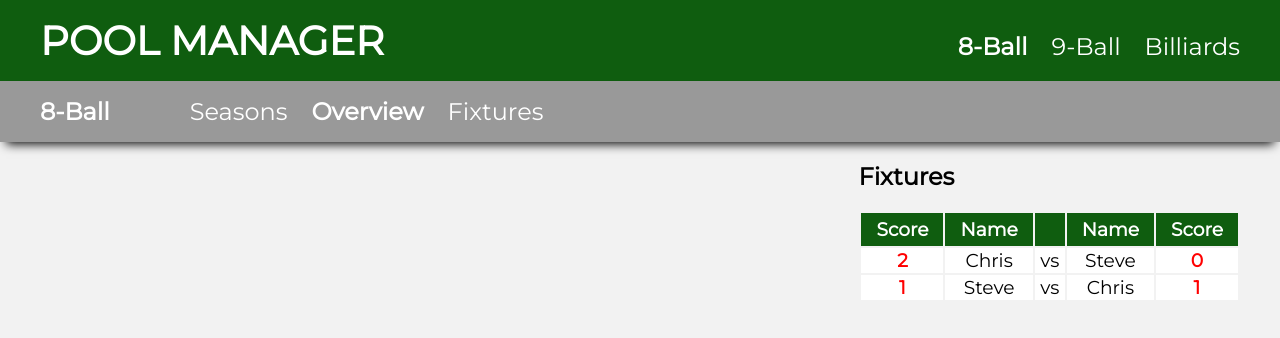
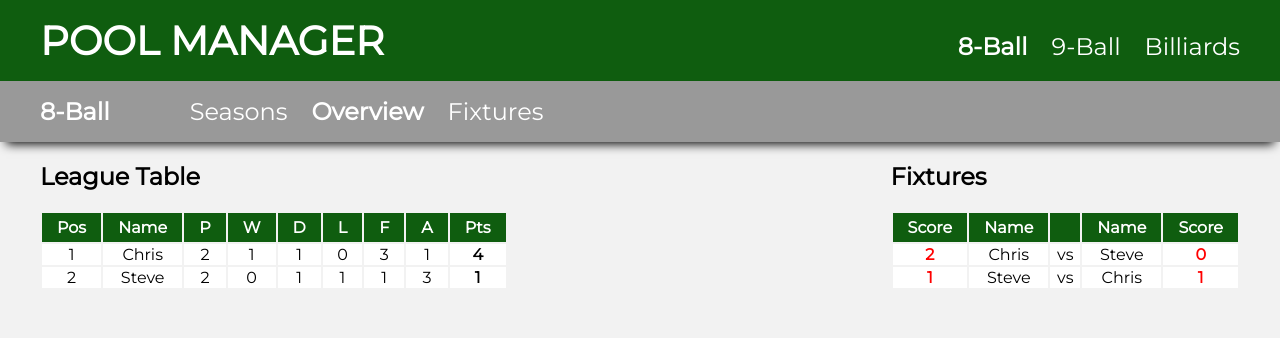
Before and after one commit to NLDInterns2019/nld-pool-league, a React (Create React App) app in the folder client/: page / in a window 1280 px wide. Shown: the top 338 px of the page. Built offline with nearby package versions, Linux system fonts and the light colour scheme.

Commit message:
Added basic league table

```diff
--- a/client/src/App.css
+++ b/client/src/App.css
@@ -82,14 +82,18 @@ body {
   font-size: 14pt;
 }
 
-.fixtureTable th {
+.table th {
   padding: 5px 15px 5px 15px;
   background-color: #0f5d0f;
   color: white;
 }
 
-.fixtureTable td {
+.table td {
   background-color: white;
+}
+
+.points {
+  font-weight: bold;
 }
 
 .contentLeft {
@@ -101,6 +105,7 @@ body {
   position: absolute;
   right: 2.5rem;
 }
-.contentRight h2 {
-  padding-left: 15px;
+
+.contentLeft {
+  padding-left: 2.5rem;
 }
--- a/client/src/components/App.js
+++ b/client/src/components/App.js
@@ -2,6 +2,7 @@ import React from "react";
 import Header from "./Header.js";
 import SubNavBar from "./SubNavBar.js";
 import FixtureTable from "./FixtureTable.js";
+import LeagueTable from "./LeagueTable.js";
 
 class App extends React.Component {
   render() {
@@ -9,7 +10,9 @@ class App extends React.Component {
       <div className="app">
         <Header />
         <SubNavBar />
-        <div className="contentLeft" />
+        <div className="contentLeft">
+          <LeagueTable />
+        </div>
         <div className="contentRight">
           <FixtureTable />
         </div>
--- a/client/src/components/FixtureTable.js
+++ b/client/src/components/FixtureTable.js
@@ -10,7 +10,7 @@ class FixtureTable extends Component {
     return (
       <div>
         <h2>Fixtures</h2>
-        <table className="fixtureTable">
+        <table className="table">
           <tr>
             <th>Score</th>
             <th>Name</th>
--- /dev/null
+++ b/client/src/components/LeagueTable.js
@@ -0,0 +1,84 @@
+import React, { Component } from "react";
+
+class LeagueTable extends Component {
+  render() {
+    return (
+      <div>
+        <h2>League Table</h2>
+        <table className="table">
+          <tr>
+            <th>Pos</th>
+            <th>Name</th>
+            <th>P</th>
+            <th>W</th>
+            <th>D</th>
+            <th>L</th>
+            <th>F</th>
+            <th>A</th>
+            <th>Pts</th>
+          </tr>
+          <tr>
+            <td className="position" align="center">
+              1
+            </td>
+            <td className="name" align="center">
+              Chris
+            </td>
+            <td className="played" align="center">
+              2
+            </td>
+            <td className="wins" align="center">
+              1
+            </td>
+            <td className="draws" align="center">
+              1
+            </td>
+            <td className="losses" align="center">
+              0
+            </td>
+            <td className="for" align="center">
+              3
+            </td>
+            <td className="against" align="center">
+              1
+            </td>
+            <td className="points" align="center">
+              4
+            </td>
+          </tr>
+          <tr>
+            <td className="position" align="center">
+              2
+            </td>
+            <td className="name" align="center">
+              Steve
+            </td>
+            <td className="played" align="center">
+              2
+            </td>
+            <td className="wins" align="center">
+              0
+            </td>
+            <td className="draws" align="center">
+              1
+            </td>
+            <td className="losses" align="center">
+              1
+            </td>
+            <td className="for" align="center">
+              1
+            </td>
+            <td className="against" align="center">
+              3
+            </td>
+            <td className="points" align="center">
+              1
+            </td>
+          </tr>
+        </table>
+      </div>
+    );
+  }
+}
+
+export default LeagueTable;
```
